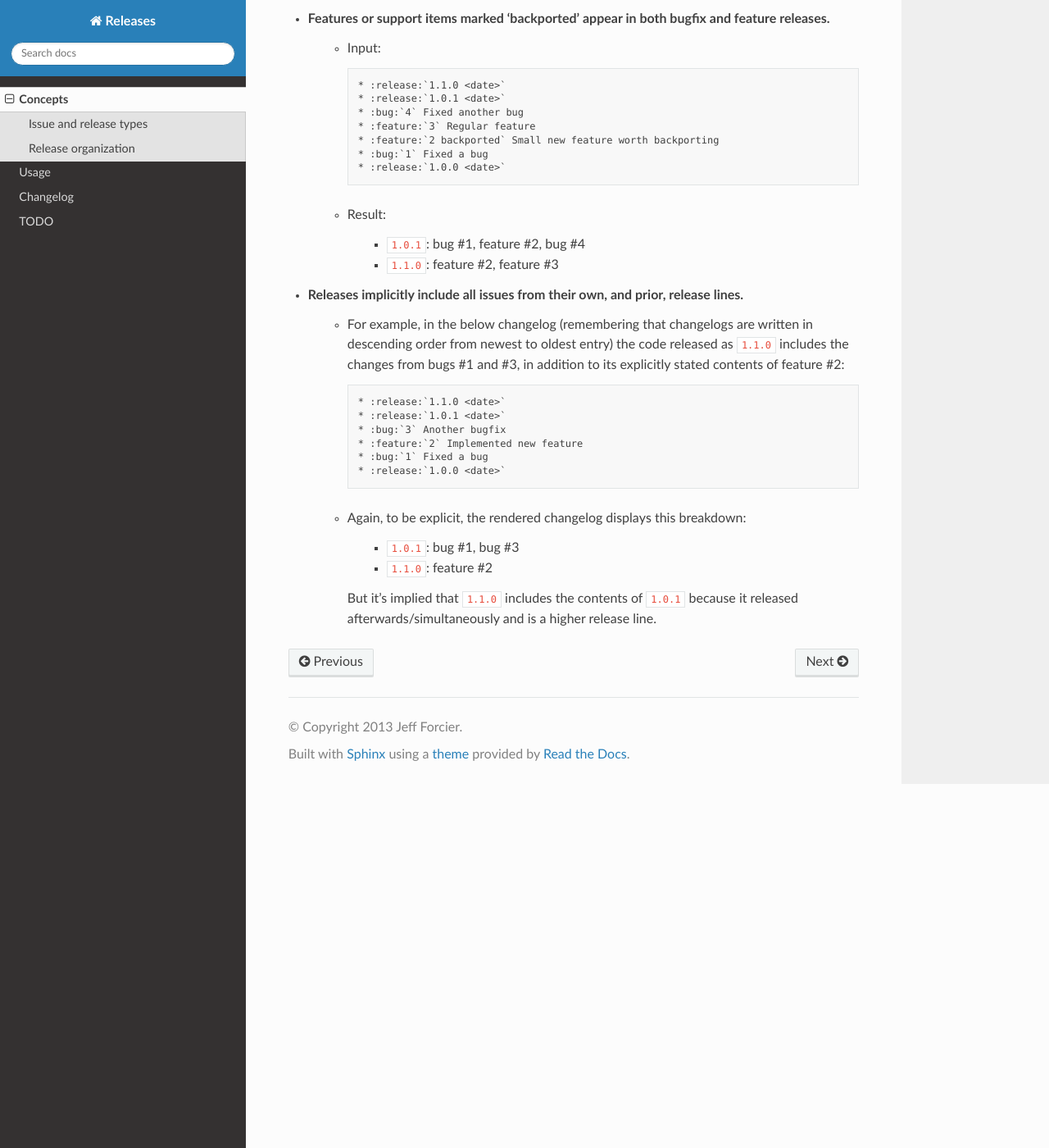
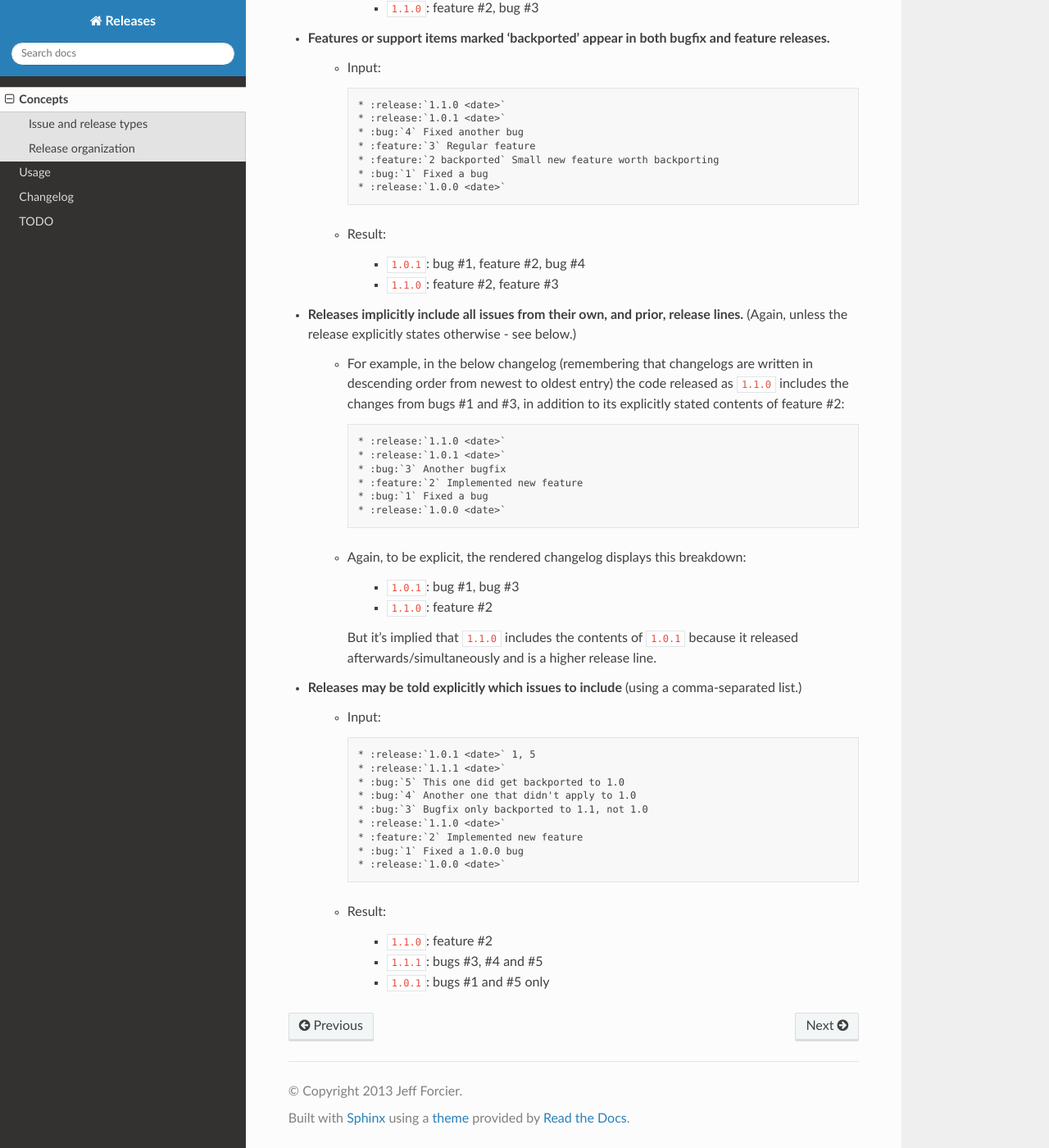
Before and after one commit to bitprophet/releases, a Sphinx documentation site: the page built from docs/concepts.rst, in a window 1280 px wide and 1400 px high, scrolled down 2047 px. Shown: the whole window at 82% size. Built offline with Sphinx 7.4.7 and the Read the Docs theme 2.0.0, drawn with Linux system fonts in a browser that asks for light colours; pages that are not in the unit, such as notebooks, are missing from menus; some of the changed text lies outside the part shown.

Commit message:
DDD re: per-release issue specifications

```diff
--- a/docs/concepts.rst
+++ b/docs/concepts.rst
@@ -69,7 +69,8 @@ for details on formatting/etc.
         * ``1.1.0``: feature #2, support #4
 
 * **Bugfixes are assumed to backport to all stable release lines, and are
-  displayed as such.**
+  displayed as such.** (Unless the release explicitly states - see later
+  bullet points.)
 
     * Input::
 
@@ -124,7 +125,7 @@ for details on formatting/etc.
         * ``1.1.0``: feature #2, feature #3
 
 * **Releases implicitly include all issues from their own, and prior, release
-  lines.**
+  lines.** (Again, unless the release explicitly states otherwise - see below.)
 
     * For example, in the below changelog (remembering that changelogs are
       written in descending order from newest to oldest entry) the code
@@ -146,3 +147,24 @@ for details on formatting/etc.
       But it's implied that ``1.1.0`` includes the contents of ``1.0.1``
       because it released afterwards/simultaneously and is a higher release
       line.
+
+* **Releases may be told explicitly which issues to include** (using a
+  comma-separated list.)
+
+    * Input::
+
+        * :release:`1.0.1 <date>` 1, 5
+        * :release:`1.1.1 <date>`
+        * :bug:`5` This one did get backported to 1.0
+        * :bug:`4` Another one that didn't apply to 1.0
+        * :bug:`3` Bugfix only backported to 1.1, not 1.0
+        * :release:`1.1.0 <date>`
+        * :feature:`2` Implemented new feature
+        * :bug:`1` Fixed a 1.0.0 bug
+        * :release:`1.0.0 <date>`
+
+    * Result:
+
+        * ``1.1.0``: feature #2
+        * ``1.1.1``: bugs #3, #4 and #5
+        * ``1.0.1``: bugs #1 and #5 only
```
Also changed, not shown: docs/usage.rst (+7 -2 lines).
